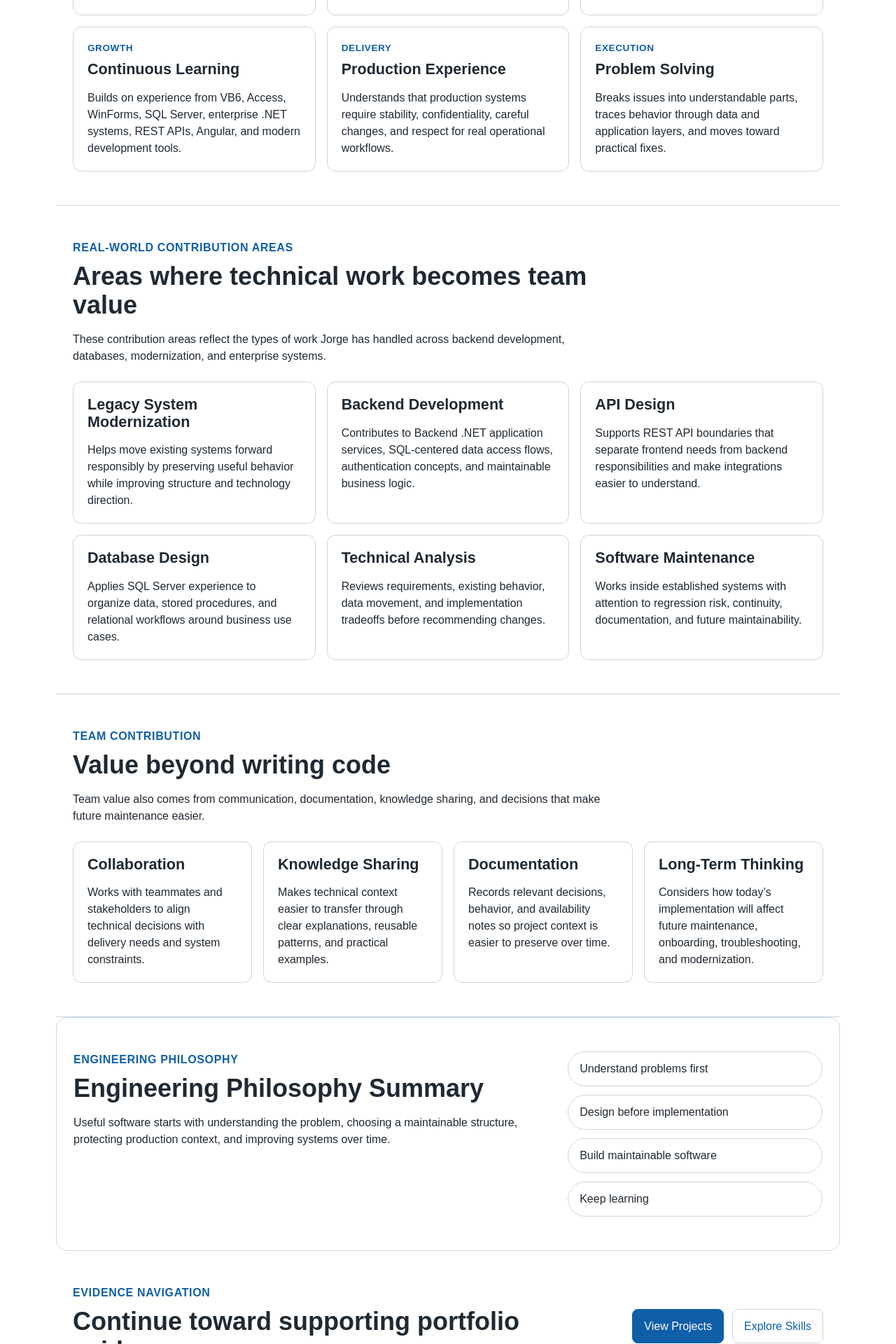
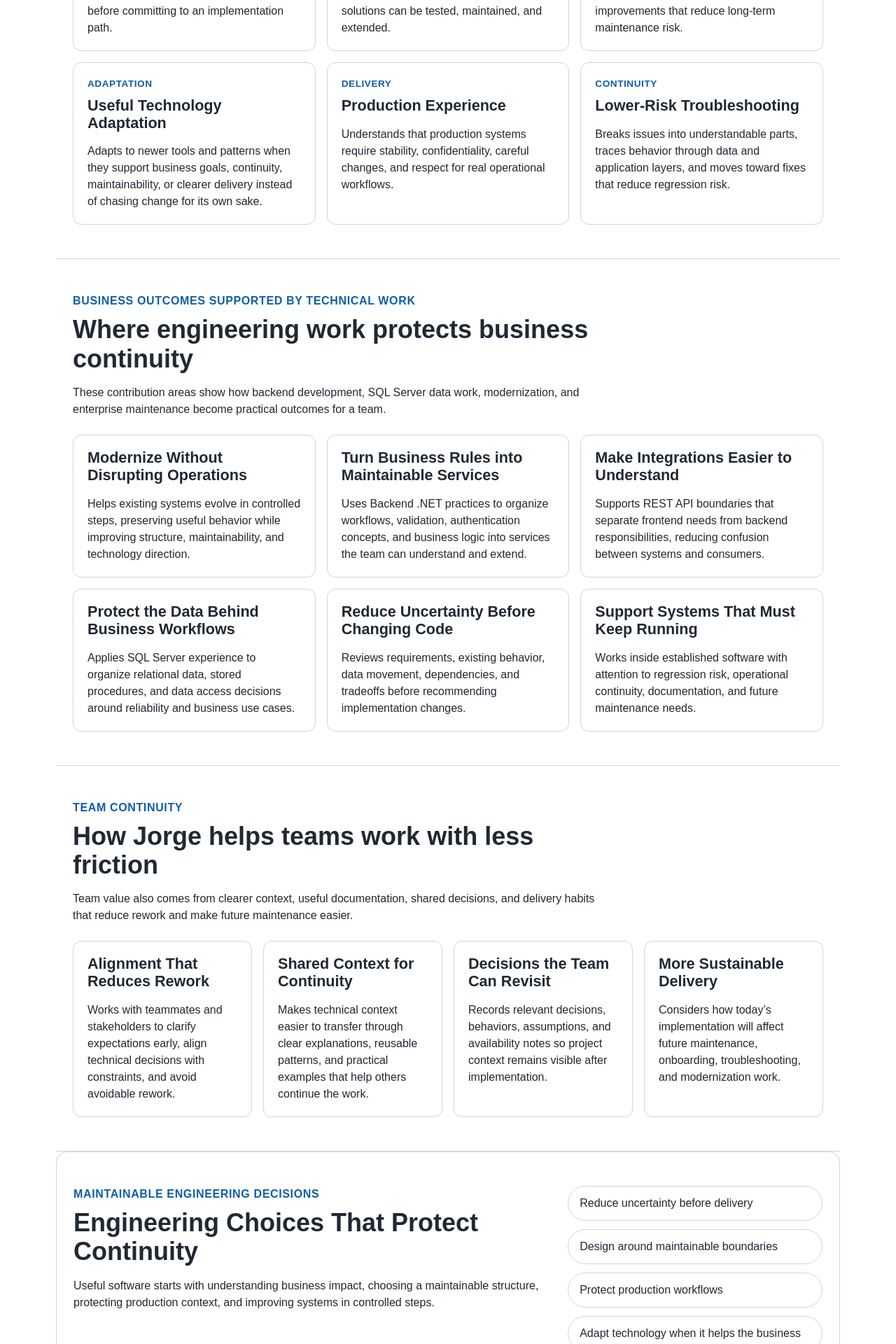
Before and after one commit to jorgejaimes085GH/J3dev-portfolio, an Angular app: page /why-hire-me in a window 1280 px wide. Shown: the part 880-2800 px from the top of the page at 70% size. Built offline with nearby package versions, Linux system fonts and the light colour scheme.

Commit message:
Polish value narrative

```diff
--- a/src/app/data/ui-text.data.ts
+++ b/src/app/data/ui-text.data.ts
@@ -155,23 +155,23 @@ export const UI_TEXT = {
       value: {
         impactEyebrow: 'Professional Impact',
         pillarsEyebrow: 'Value Pillars',
-        pillarsTitle: 'Practical habits that support delivery',
+        pillarsTitle: 'Practical habits that reduce delivery risk',
         pillarsIntro:
-          'These habits connect technical decisions with production reliability, maintainability, and clear business context.',
-        areasEyebrow: 'Real-World Contribution Areas',
-        areasTitle: 'Areas where technical work becomes team value',
+          'These habits connect technical decisions with production reliability, maintainability, operational continuity, and clear business context.',
+        areasEyebrow: 'Business Outcomes Supported by Technical Work',
+        areasTitle: 'Where engineering work protects business continuity',
         areasIntro:
-          'These contribution areas reflect the types of work Jorge has handled across backend development, databases, modernization, and enterprise systems.',
-        teamEyebrow: 'Team Contribution',
-        teamTitle: 'Value beyond writing code',
+          'These contribution areas show how backend development, SQL Server data work, modernization, and enterprise maintenance become practical outcomes for a team.',
+        teamEyebrow: 'Team Continuity',
+        teamTitle: 'How Jorge helps teams work with less friction',
         teamIntro:
-          'Team value also comes from communication, documentation, knowledge sharing, and decisions that make future maintenance easier.',
-        philosophyEyebrow: 'Engineering Philosophy',
-        philosophyAria: 'Engineering philosophy principles',
+          'Team value also comes from clearer context, useful documentation, shared decisions, and delivery habits that reduce rework and make future maintenance easier.',
+        philosophyEyebrow: 'Maintainable Engineering Decisions',
+        philosophyAria: 'Maintainable engineering decision principles',
         evidenceEyebrow: 'Evidence Navigation',
-        evidenceTitle: 'Continue toward supporting portfolio evidence',
+        evidenceTitle: 'Continue to evidence that supports this value',
         evidenceIntro:
-          'Continue into the supporting sections to review project context, skill evidence, and the technical journey behind the portfolio narrative.',
+          'Continue into the supporting sections to review project context, technical foundations, and the professional evolution behind this portfolio narrative.',
         evidenceAria: 'Evidence navigation links',
       },
       about: {
@@ -438,23 +438,23 @@ export const UI_TEXT = {
       value: {
         impactEyebrow: 'Impacto profesional',
         pillarsEyebrow: 'Pilares de valor',
-        pillarsTitle: 'Hábitos prácticos que apoyan la entrega',
+        pillarsTitle: 'Hábitos prácticos que reducen riesgo en la entrega',
         pillarsIntro:
-          'Estos hábitos conectan las decisiones técnicas con confiabilidad en producción, mantenibilidad y contexto claro de negocio.',
-        areasEyebrow: 'Áreas de contribución real',
-        areasTitle: 'Donde el trabajo técnico se convierte en valor para el equipo',
+          'Estos hábitos conectan las decisiones técnicas con confiabilidad en producción, mantenibilidad, continuidad operativa y contexto claro de negocio.',
+        areasEyebrow: 'Resultados de negocio apoyados por trabajo técnico',
+        areasTitle: 'Donde la ingeniería protege la continuidad del negocio',
         areasIntro:
-          'Estas áreas de contribución reflejan los tipos de trabajo que Jorge ha manejado en desarrollo backend, bases de datos, modernización y sistemas empresariales.',
-        teamEyebrow: 'Contribución al equipo',
-        teamTitle: 'Valor más allá de escribir código',
+          'Estas áreas de contribución muestran cómo el desarrollo backend, el trabajo de datos con SQL Server, la modernización y el mantenimiento empresarial se convierten en resultados prácticos para un equipo.',
+        teamEyebrow: 'Continuidad del equipo',
+        teamTitle: 'Cómo Jorge ayuda a trabajar con menos fricción',
         teamIntro:
-          'El valor para el equipo también viene de comunicación, documentación, transferencia de conocimiento y decisiones que facilitan el mantenimiento futuro.',
-        philosophyEyebrow: 'Filosofía de ingeniería',
-        philosophyAria: 'Principios de filosofía de ingeniería',
+          'El valor para el equipo también viene de contexto más claro, documentación útil, decisiones compartidas y hábitos de entrega que reducen retrabajo y facilitan el mantenimiento futuro.',
+        philosophyEyebrow: 'Decisiones de ingeniería mantenibles',
+        philosophyAria: 'Principios de decisiones de ingeniería mantenibles',
         evidenceEyebrow: 'Navegación de evidencia',
-        evidenceTitle: 'Continúa hacia la evidencia de soporte del portafolio',
+        evidenceTitle: 'Continúa hacia evidencia que respalda este valor',
         evidenceIntro:
-          'Continúa por las secciones de soporte para revisar contexto de proyectos, evidencia de habilidades y la trayectoria técnica detrás de la narrativa del portafolio.',
+          'Continúa por las secciones de soporte para revisar contexto de proyectos, bases técnicas y la evolución profesional detrás de esta narrativa del portafolio.',
         evidenceAria: 'Enlaces de navegación de evidencia',
       },
       about: {
--- a/src/app/data/value.data.ts
+++ b/src/app/data/value.data.ts
@@ -4,9 +4,9 @@ const VALUE_PAGE_DATA_EN: ValuePageData = {
   introduction: {
     title: 'How I Add Value',
     introduction:
-      'Jorge contributes to teams by connecting practical software delivery with Backend .NET design, SQL Server experience, and a careful approach to evolving existing systems.',
+      'Jorge brings practical experience with real business systems that must keep operating while they evolve. His contribution is strongest where existing software needs careful improvement, clearer structure, and dependable delivery.',
     supportingStatement:
-      'The focus is evidence-based: production systems, legacy modernization, enterprise maintenance, backend-first fullstack collaboration, and steady technical growth without exposing private implementation details.',
+      'He approaches technical decisions through business context, operational continuity, maintainability, and risk reduction, supported by production experience in Backend .NET, SQL Server, modernization, and enterprise maintenance without exposing private implementation details.',
   },
   valuePillars: [
     {
@@ -28,10 +28,10 @@ const VALUE_PAGE_DATA_EN: ValuePageData = {
       categoryLabel: 'Quality',
     },
     {
-      title: 'Continuous Learning',
+      title: 'Useful Technology Adaptation',
       description:
-        'Builds on experience from VB6, Access, WinForms, SQL Server, enterprise .NET systems, REST APIs, Angular, and modern development tools.',
-      categoryLabel: 'Growth',
+        'Adapts to newer tools and patterns when they support business goals, continuity, maintainability, or clearer delivery instead of chasing change for its own sake.',
+      categoryLabel: 'Adaptation',
     },
     {
       title: 'Production Experience',
@@ -40,81 +40,81 @@ const VALUE_PAGE_DATA_EN: ValuePageData = {
       categoryLabel: 'Delivery',
     },
     {
-      title: 'Problem Solving',
+      title: 'Lower-Risk Troubleshooting',
       description:
-        'Breaks issues into understandable parts, traces behavior through data and application layers, and moves toward practical fixes.',
-      categoryLabel: 'Execution',
+        'Breaks issues into understandable parts, traces behavior through data and application layers, and moves toward fixes that reduce regression risk.',
+      categoryLabel: 'Continuity',
     },
   ],
   contributionAreas: [
     {
-      title: 'Legacy System Modernization',
+      title: 'Modernize Without Disrupting Operations',
       description:
-        'Helps move existing systems forward responsibly by preserving useful behavior while improving structure and technology direction.',
+        'Helps existing systems evolve in controlled steps, preserving useful behavior while improving structure, maintainability, and technology direction.',
     },
     {
-      title: 'Backend Development',
+      title: 'Turn Business Rules into Maintainable Services',
       description:
-        'Contributes to Backend .NET application services, SQL-centered data access flows, authentication concepts, and maintainable business logic.',
+        'Uses Backend .NET practices to organize workflows, validation, authentication concepts, and business logic into services the team can understand and extend.',
     },
     {
-      title: 'API Design',
+      title: 'Make Integrations Easier to Understand',
       description:
-        'Supports REST API boundaries that separate frontend needs from backend responsibilities and make integrations easier to understand.',
+        'Supports REST API boundaries that separate frontend needs from backend responsibilities, reducing confusion between systems and consumers.',
     },
     {
-      title: 'Database Design',
+      title: 'Protect the Data Behind Business Workflows',
       description:
-        'Applies SQL Server experience to organize data, stored procedures, and relational workflows around business use cases.',
+        'Applies SQL Server experience to organize relational data, stored procedures, and data access decisions around reliability and business use cases.',
     },
     {
-      title: 'Technical Analysis',
+      title: 'Reduce Uncertainty Before Changing Code',
       description:
-        'Reviews requirements, existing behavior, data movement, and implementation tradeoffs before recommending changes.',
+        'Reviews requirements, existing behavior, data movement, dependencies, and tradeoffs before recommending implementation changes.',
     },
     {
-      title: 'Software Maintenance',
+      title: 'Support Systems That Must Keep Running',
       description:
-        'Works inside established systems with attention to regression risk, continuity, documentation, and future maintainability.',
+        'Works inside established software with attention to regression risk, operational continuity, documentation, and future maintenance needs.',
     },
   ],
   teamContributions: [
     {
-      title: 'Collaboration',
+      title: 'Alignment That Reduces Rework',
       description:
-        'Works with teammates and stakeholders to align technical decisions with delivery needs and system constraints.',
+        'Works with teammates and stakeholders to clarify expectations early, align technical decisions with constraints, and avoid avoidable rework.',
     },
     {
-      title: 'Knowledge Sharing',
+      title: 'Shared Context for Continuity',
       description:
-        'Makes technical context easier to transfer through clear explanations, reusable patterns, and practical examples.',
+        'Makes technical context easier to transfer through clear explanations, reusable patterns, and practical examples that help others continue the work.',
     },
     {
-      title: 'Documentation',
+      title: 'Decisions the Team Can Revisit',
       description:
-        'Records relevant decisions, behavior, and availability notes so project context is easier to preserve over time.',
+        'Records relevant decisions, behaviors, assumptions, and availability notes so project context remains visible after implementation.',
     },
     {
-      title: 'Long-Term Thinking',
+      title: 'More Sustainable Delivery',
       description:
-        'Considers how today’s implementation will affect future maintenance, onboarding, troubleshooting, and modernization.',
+        'Considers how today’s implementation will affect future maintenance, onboarding, troubleshooting, and modernization work.',
     },
   ],
   philosophySummary: {
-    title: 'Engineering Philosophy Summary',
+    title: 'Engineering Choices That Protect Continuity',
     description:
-      'Useful software starts with understanding the problem, choosing a maintainable structure, protecting production context, and improving systems over time.',
+      'Useful software starts with understanding business impact, choosing a maintainable structure, protecting production context, and improving systems in controlled steps.',
     principles: [
-      'Understand problems first',
-      'Design before implementation',
-      'Build maintainable software',
-      'Keep learning',
+      'Reduce uncertainty before delivery',
+      'Design around maintainable boundaries',
+      'Protect production workflows',
+      'Adapt technology when it helps the business',
     ],
   },
   evidenceLinks: [
-    { label: 'View Projects', route: '/projects' },
-    { label: 'Explore Skills', route: '/skills' },
-    { label: 'My Journey', route: '/journey' },
+    { label: 'Review project evidence', route: '/projects' },
+    { label: 'Validate technical foundation', route: '/skills' },
+    { label: 'See professional evolution', route: '/journey' },
   ],
 };
 
@@ -122,9 +122,9 @@ const VALUE_PAGE_DATA_ES: ValuePageData = {
   introduction: {
     title: 'Cómo aporto valor',
     introduction:
-      'Jorge contribuye a los equipos conectando entrega práctica de software con diseño Backend .NET, experiencia en SQL Server y un enfoque cuidadoso para evolucionar sistemas existentes.',
+      'Jorge aporta experiencia práctica con sistemas reales de negocio que deben seguir operando mientras evolucionan. Su contribución es más fuerte cuando el software existente necesita mejora cuidadosa, estructura más clara y entrega confiable.',
     supportingStatement:
-      'El enfoque se basa en evidencia: sistemas en producción, modernización legacy, mantenimiento empresarial, colaboración fullstack con prioridad backend y crecimiento técnico constante sin exponer detalles privados de implementación.',
+      'Aborda las decisiones técnicas desde el contexto del negocio, la continuidad operativa, la mantenibilidad y la reducción de riesgo, con soporte en experiencia de producción en Backend .NET, SQL Server, modernización y mantenimiento empresarial sin exponer detalles privados de implementación.',
   },
   valuePillars: [
     {
@@ -146,10 +146,10 @@ const VALUE_PAGE_DATA_ES: ValuePageData = {
       categoryLabel: 'Calidad',
     },
     {
-      title: 'Aprendizaje continuo',
+      title: 'Adaptación tecnológica útil',
       description:
-        'Construye sobre experiencia en VB6, Access, WinForms, SQL Server, sistemas empresariales .NET, REST APIs, Angular y herramientas modernas de desarrollo.',
-      categoryLabel: 'Crecimiento',
+        'Adopta herramientas y patrones nuevos cuando apoyan objetivos de negocio, continuidad, mantenibilidad o una entrega más clara, no por cambiar sin propósito.',
+      categoryLabel: 'Adaptación',
     },
     {
       title: 'Experiencia en producción',
@@ -158,81 +158,81 @@ const VALUE_PAGE_DATA_ES: ValuePageData = {
       categoryLabel: 'Entrega',
     },
     {
-      title: 'Resolución de problemas',
+      title: 'Diagnóstico con menor riesgo',
       description:
-        'Divide los problemas en partes comprensibles, rastrea el comportamiento entre datos y capas de aplicación, y avanza hacia soluciones prácticas.',
-      categoryLabel: 'Ejecución',
+        'Divide los problemas en partes comprensibles, rastrea el comportamiento entre datos y capas de aplicación, y avanza hacia correcciones que reducen riesgo de regresión.',
+      categoryLabel: 'Continuidad',
     },
   ],
   contributionAreas: [
     {
-      title: 'Modernización de sistemas legacy',
+      title: 'Modernizar sin interrumpir la operación',
       description:
-        'Ayuda a evolucionar sistemas existentes de forma responsable, preservando comportamiento útil mientras mejora la estructura y la dirección tecnológica.',
+        'Ayuda a evolucionar sistemas existentes en pasos controlados, preservando comportamiento útil mientras mejora estructura, mantenibilidad y dirección tecnológica.',
     },
     {
-      title: 'Desarrollo Backend',
+      title: 'Convertir reglas de negocio en servicios mantenibles',
       description:
-        'Contribuye a servicios de aplicación Backend .NET, flujos de acceso a datos centrados en SQL, conceptos de autenticación y lógica de negocio mantenible.',
+        'Usa prácticas Backend .NET para organizar flujos, validaciones, conceptos de autenticación y lógica de negocio en servicios que el equipo pueda entender y extender.',
     },
     {
-      title: 'Diseño de APIs',
+      title: 'Hacer las integraciones más fáciles de entender',
       description:
-        'Apoya límites REST API que separan necesidades frontend de responsabilidades backend y facilitan comprender las integraciones.',
+        'Apoya límites REST API que separan necesidades frontend de responsabilidades backend, reduciendo confusión entre sistemas y consumidores.',
     },
     {
-      title: 'Diseño de bases de datos',
+      title: 'Proteger los datos detrás de los flujos de negocio',
       description:
-        'Aplica experiencia en SQL Server para organizar datos, procedimientos almacenados y flujos relacionales alrededor de casos de uso de negocio.',
+        'Aplica experiencia en SQL Server para organizar datos relacionales, procedimientos almacenados y decisiones de acceso a datos alrededor de confiabilidad y casos de uso de negocio.',
     },
     {
-      title: 'Análisis técnico',
+      title: 'Reducir incertidumbre antes de cambiar código',
       description:
-        'Revisa requisitos, comportamiento existente, movimiento de datos y tradeoffs de implementación antes de recomendar cambios.',
+        'Revisa requisitos, comportamiento existente, movimiento de datos, dependencias y tradeoffs antes de recomendar cambios de implementación.',
     },
     {
-      title: 'Mantenimiento de software',
+      title: 'Apoyar sistemas que deben seguir funcionando',
       description:
-        'Trabaja dentro de sistemas establecidos con atención al riesgo de regresión, continuidad, documentación y mantenibilidad futura.',
+        'Trabaja dentro de software establecido con atención al riesgo de regresión, continuidad operativa, documentación y necesidades futuras de mantenimiento.',
     },
   ],
   teamContributions: [
     {
-      title: 'Colaboración',
+      title: 'Alineación que reduce retrabajo',
       description:
-        'Trabaja con compañeros y stakeholders para alinear decisiones técnicas con necesidades de entrega y restricciones del sistema.',
+        'Trabaja con compañeros y stakeholders para aclarar expectativas temprano, alinear decisiones técnicas con restricciones y evitar retrabajo innecesario.',
     },
     {
-      title: 'Transferencia de conocimiento',
+      title: 'Contexto compartido para la continuidad',
       description:
-        'Facilita compartir contexto técnico mediante explicaciones claras, patrones reutilizables y ejemplos prácticos.',
+        'Facilita transferir contexto técnico mediante explicaciones claras, patrones reutilizables y ejemplos prácticos que ayudan a otros a continuar el trabajo.',
     },
     {
-      title: 'Documentación',
+      title: 'Decisiones que el equipo puede retomar',
       description:
-        'Registra decisiones relevantes, comportamiento y notas de disponibilidad para preservar mejor el contexto del proyecto en el tiempo.',
+        'Registra decisiones relevantes, comportamientos, supuestos y notas de disponibilidad para que el contexto del proyecto siga visible después de implementar.',
     },
     {
-      title: 'Pensamiento de largo plazo',
+      title: 'Entregas más sostenibles',
       description:
-        'Considera cómo la implementación de hoy afectará mantenimiento, onboarding, diagnóstico y modernización futuros.',
+        'Considera cómo la implementación de hoy afectará mantenimiento, onboarding, diagnóstico y trabajo de modernización futuros.',
     },
   ],
   philosophySummary: {
-    title: 'Resumen de filosofía de ingeniería',
+    title: 'Decisiones de ingeniería que protegen la continuidad',
     description:
-      'El software útil empieza por entender el problema, elegir una estructura mantenible, proteger el contexto de producción y mejorar los sistemas con el tiempo.',
+      'El software útil empieza por entender el impacto en el negocio, elegir una estructura mantenible, proteger el contexto de producción y mejorar sistemas en pasos controlados.',
     principles: [
-      'Entender primero el problema',
-      'Diseñar antes de implementar',
-      'Construir software mantenible',
-      'Seguir aprendiendo',
+      'Reducir incertidumbre antes de entregar',
+      'Diseñar alrededor de límites mantenibles',
+      'Proteger flujos de producción',
+      'Adaptar tecnología cuando ayuda al negocio',
     ],
   },
   evidenceLinks: [
-    { label: 'Ver Proyectos', route: '/projects' },
-    { label: 'Explorar Habilidades', route: '/skills' },
-    { label: 'Mi Trayectoria', route: '/journey' },
+    { label: 'Revisar evidencia en proyectos', route: '/projects' },
+    { label: 'Validar base técnica', route: '/skills' },
+    { label: 'Ver evolución profesional', route: '/journey' },
   ],
 };
 
```
